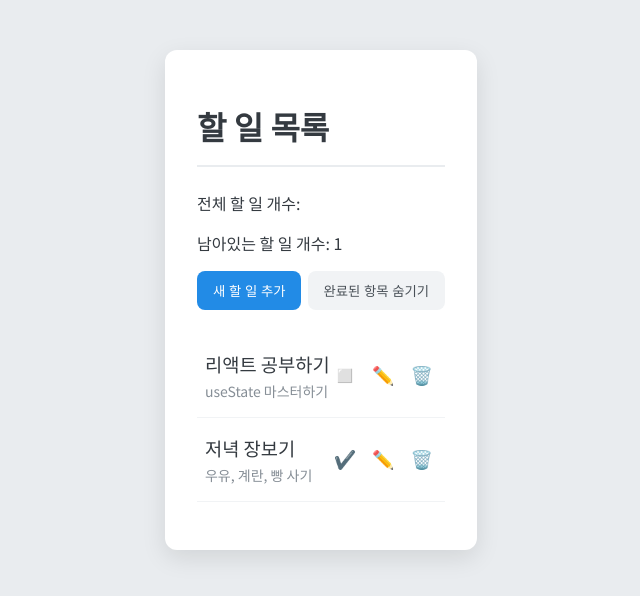
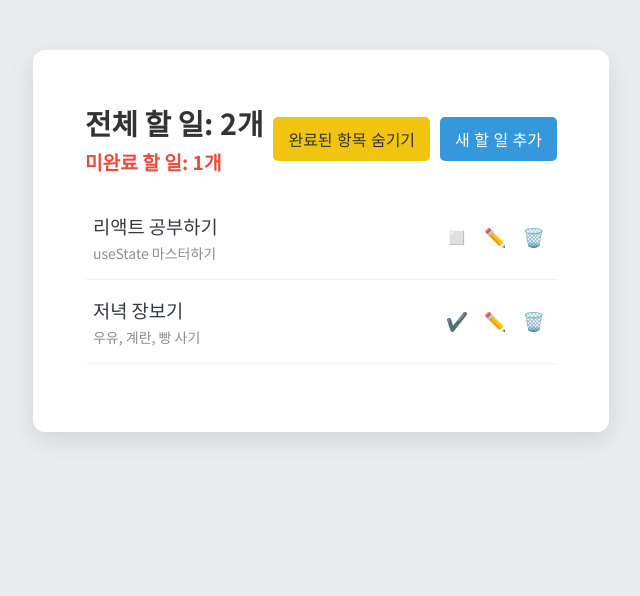
Before and after one commit to mam2zyo/TodoApp, a React (Vite) app in the folder frontTest/: page /todos in a window 1280 px wide. Shown: the top 596 px of the page, without its empty margins (319-959 px from the left). Built offline with nearby package versions, Linux system fonts and the light colour scheme.

Commit message:
incomplete count

```diff
--- a/frontTest/src/App.jsx
+++ b/frontTest/src/App.jsx
@@ -15,15 +15,24 @@ import "./components/TodoForm.css";
 function App() {
   const [todos, setTodos] = useState([]);
   const [totalCount, setTotalCount] = useState(0);
+  const [incompleteCount, setIncompleteCount] = useState(0);
   const [currentPage, setCurrentPage] = useState(0);
   const [isLastPage, setIsLastPage] = useState(false);
   const [showCompleted, setShowCompleted] = useState(true);
   const navigate = useNavigate();
   const PAGE_SIZE = 5;
 
+  // 할 일 개수를 업데이트하는 헬퍼 함수
+  const updateCounts = (allTodos) => {
+    setTotalCount(allTodos.length);
+    setIncompleteCount(allTodos.filter((todo) => !todo.completed).length);
+  };
+
   const fetchTodos = (page) => {
     try {
       const allTodos = JSON.parse(localStorage.getItem("todos")) || [];
+      updateCounts(allTodos);
+
       const startIndex = page * PAGE_SIZE;
       const endIndex = startIndex + PAGE_SIZE;
       const paginatedTodos = allTodos.slice(startIndex, endIndex);
@@ -79,7 +88,8 @@ function App() {
       const updatedTodos = [...allTodos, todoToAdd];
       localStorage.setItem("todos", JSON.stringify(updatedTodos));
 
-      // 상태 업데이트 로직 수정: 페이징을 고려하여 현재 페이지에만 추가하거나, 목록을 새로고침
+      updateCounts(updatedTodos);
+
       setCurrentPage(0);
       fetchTodos(0);
       navigate("/todos");
@@ -95,6 +105,9 @@ function App() {
         todo.id === updatedTodo.id ? updatedTodo : todo
       );
       localStorage.setItem("todos", JSON.stringify(updatedTodos));
+
+      updateCounts(updatedTodos);
+
       setTodos(
         todos.map((todo) => (todo.id === updatedTodo.id ? updatedTodo : todo))
       );
@@ -114,6 +127,9 @@ function App() {
         todo.id === id ? { ...todo, completed: !todo.completed } : todo
       );
       localStorage.setItem("todos", JSON.stringify(updatedTodos));
+
+      updateCounts(updatedTodos);
+
       setTodos(
         todos.map((todo) =>
           todo.id === id ? { ...todo, completed: !todo.completed } : todo
@@ -129,7 +145,11 @@ function App() {
       const allTodos = JSON.parse(localStorage.getItem("todos")) || [];
       const updatedTodos = allTodos.filter((todo) => todo.id !== id);
       localStorage.setItem("todos", JSON.stringify(updatedTodos));
+
+      updateCounts(updatedTodos);
+
       setTodos(todos.filter((todo) => todo.id !== id));
+      setTotalCount(updatedTodos.length);
     } catch (error) {
       console.error("할 일 삭제 중 오류 발생:", error);
     }
@@ -151,6 +171,7 @@ function App() {
               handleLoadMore={handleLoadMore}
               isLastPage={isLastPage}
               totalCount={totalCount}
+              incompleteCount={incompleteCount}
             />
           }
         />
--- a/frontTest/src/routes/TodoList.css
+++ b/frontTest/src/routes/TodoList.css
@@ -1,35 +1,96 @@
-.todo-controls {
-  display: flex;
-  justify-content: space-between;
-  margin-bottom: 24px;
+/* src/routes/TodoList.css */
+
+.todolist-container {
+  width: 100%;
+  max-width: 800px;
+  margin: 0 auto;
+  padding: 20px;
 }
 
-.todo-controls button {
-  padding: 10px 16px;
-  font-weight: 500;
+.header {
+  display: flex;
+  justify-content: space-between; /* 요소들을 양쪽 끝으로 정렬 */
+  align-items: center; /* 세로 중앙 정렬 */
+  margin-bottom: 20px;
+  flex-wrap: wrap; /* 화면이 작아지면 줄바꿈 */
+  gap: 10px; /* 요소 사이의 간격 */
+}
+
+/* 이 부분이 추가되었습니다. */
+.todo-counts {
+  flex-grow: 1; /* 남은 공간을 차지하도록 함 */
+}
+
+.todo-counts h2 {
+  margin: 0;
+  font-size: 1.8rem;
+  color: #333;
+}
+
+/* 이 부분이 추가되었습니다. */
+.todo-counts h3 {
+  margin: 5px 0 0;
+  font-size: 1.2rem;
+  color: #e74c3c; /* 미완료 개수는 다른 색으로 강조 */
+}
+
+.actions {
+  display: flex;
+  gap: 10px; /* 버튼 사이의 간격 */
+}
+
+.btn-add,
+.btn-toggle-completed {
+  padding: 10px 15px;
   border: none;
-  border-radius: 8px;
+  border-radius: 5px;
   cursor: pointer;
-  transition: background-color 0.2s, transform 0.1s;
+  font-size: 1rem;
+  transition: background-color 0.2s;
 }
 
 .btn-add {
-  background-color: #228be6;
+  background-color: #3498db;
   color: white;
 }
+
 .btn-add:hover {
-  background-color: #1c7ed6;
+  background-color: #2980b9;
 }
 
 .btn-toggle-completed {
-  background-color: #f1f3f5;
-  color: #495057;
+  background-color: #f1c40f;
+  color: #333;
 }
 
 .btn-toggle-completed:hover {
-  background-color: #e9ecef;
+  background-color: #f39c12;
 }
 
-button:active {
-  transform: translateY(1px);
+.todo-list {
+  list-style: none;
+  padding: 0;
 }
+
+.no-todos-message {
+  text-align: center;
+  color: #777;
+  font-size: 1.2rem;
+  padding: 40px 0;
+}
+
+.btn-load-more {
+  width: 100%;
+  padding: 12px;
+  margin-top: 20px;
+  background-color: #2ecc71;
+  color: white;
+  border: none;
+  border-radius: 5px;
+  font-size: 1.1rem;
+  cursor: pointer;
+}
+
+.btn-load-more:hover {
+  background-color: #27ae60;
+}
--- a/frontTest/src/routes/TodoList.jsx
+++ b/frontTest/src/routes/TodoList.jsx
@@ -1,5 +1,6 @@
+// src/routes/TodoList.jsx
+import { Link } from "react-router-dom";
 import TodoItem from "../components/TodoItem";
-import { Link } from "react-router-dom";
 import "./TodoList.css";
 
 function TodoList({
@@ -11,33 +12,37 @@ function TodoList({
   handleLoadMore,
   isLastPage,
   totalCount,
+  incompleteCount,
 }) {
-  const fiteredTodos = showCompleted
+  // 완료된 항목을 필터링하거나 그대로 보여줍니다.
+  const filteredTodos = showCompleted
     ? todos
     : todos.filter((todo) => !todo.completed);
 
   return (
-    <div>
-      <h1>할 일 목록</h1>
-      <div>
-        <p>전체 할 일 개수: {todos.totalCount}</p>
-        <p>
-          남아있는 할 일 개수: {todos.filter((todo) => !todo.completed).length}
-        </p>
+    <div className="todolist-container">
+      <div className="header">
+        {/* 이 부분이 전체 할 일 개수를 표시하는 부분입니다. */}
+        <div className="todo-counts">
+          <h2>전체 할 일: {totalCount}개</h2>
+          <h3>미완료 할 일: {incompleteCount}개</h3>
         </div>
-      <div className="todo-controls">
+        <div className="actions">
+          <button
+            onClick={onToggleShowCompleted}
+            className="btn-toggle-completed"
+          >
+            {showCompleted ? "완료된 항목 숨기기" : "완료된 항목 보이기"}
+          </button>
           <Link to="/todos/new">
             <button className="btn-add">새 할 일 추가</button>
           </Link>
-        <button
-          className="btn-toggle-completed"
-          onClick={onToggleShowCompleted}
-        >
-          {showCompleted ? "완료된 항목 숨기기" : "완료된 항목 보이기"}
-        </button>
         </div>
-      <ul>
-        {fiteredTodos.map((todo) => (
+      </div>
+
+      {filteredTodos.length > 0 ? (
+        <ul className="todo-list">
+          {filteredTodos.map((todo) => (
             <TodoItem
               key={todo.id}
               todo={todo}
@@ -46,13 +51,14 @@ function TodoList({
             />
           ))}
         </ul>
+      ) : (
+        <p className="no-todos-message">표시할 할 일이 없습니다.</p>
+      )}
 
       {!isLastPage && (
-        <div className="load-more-container">
         <button onClick={handleLoadMore} className="btn-load-more">
-            더보기
+          더 보기
         </button>
-        </div>
       )}
     </div>
   );
```
Lines whose indentation alone changed are shown as unchanged.
